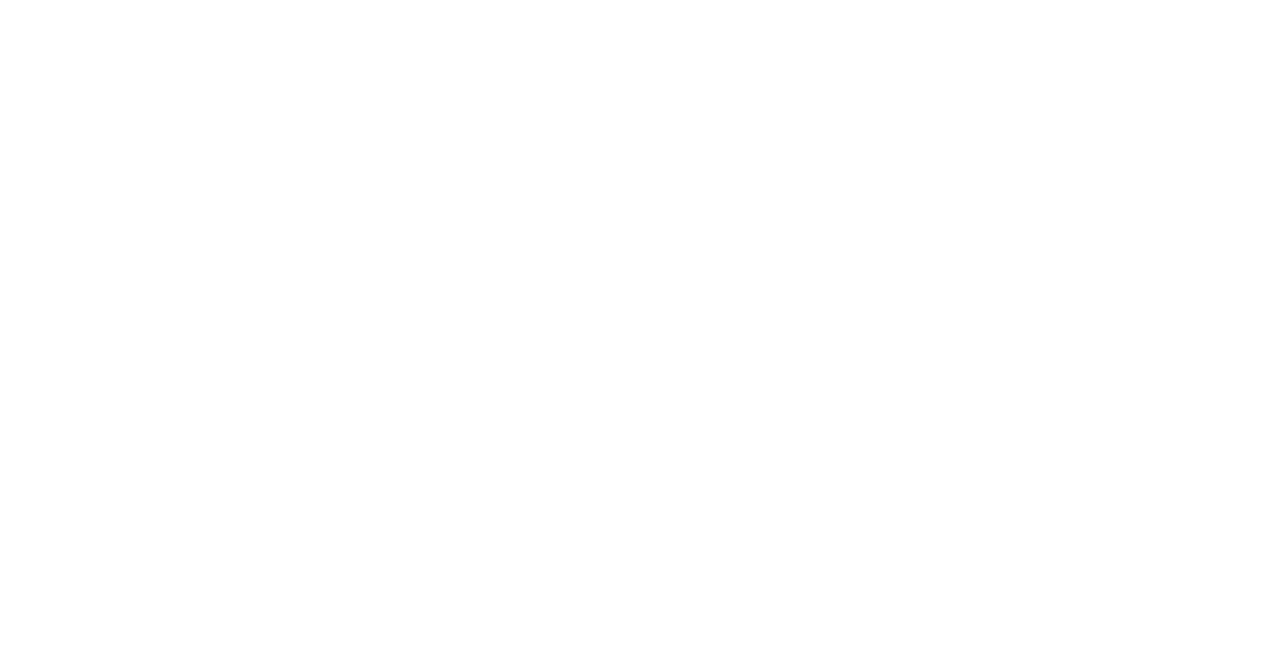
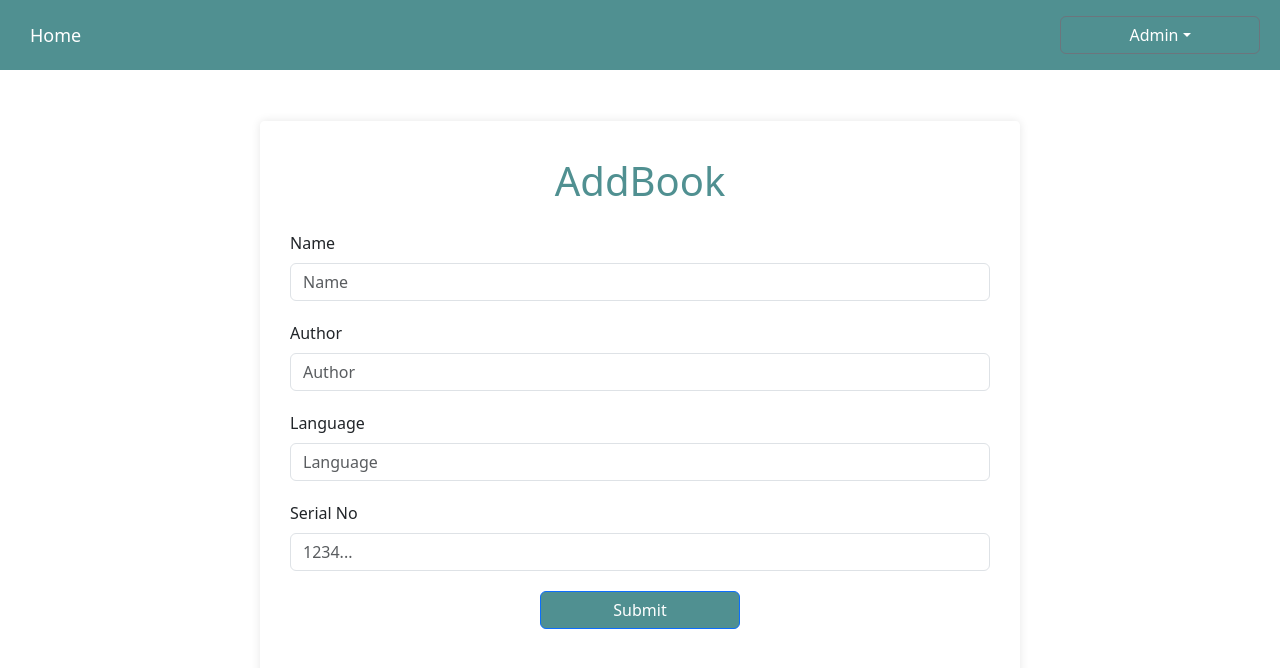
Before and after one commit to Iamfasna/Library, a React (Create React App) app in the folder library-app/: page /addBook in a window 1280 px wide. Before the commit this address had no page. Shown: the top 668 px of the page. Built offline with nearby package versions, Linux system fonts and the light colour scheme.

Commit message:
Add Book form

```diff
--- a/library-app/src/App.js
+++ b/library-app/src/App.js
@@ -1,8 +1,9 @@
 import 'bootstrap/dist/css/bootstrap.min.css';
 import './App.css';
 import Home from './screens/Home';
-import { BrowserRouter as Router,Route,Routes } from 'react-router-dom'
+import { BrowserRouter as Router, Route, Routes } from 'react-router-dom'
 import AdminHome from './screens/AdminHome';
+import AddBook from './screens/AddBook';
 
 function App() {
   return (
@@ -11,12 +12,12 @@ function App() {
       <Router>
         <Routes>
           <Route path="/" element={<Home />}></Route>
-          <Route path="/adminHome" element={<AdminHome/>}></Route>
-
+          <Route path="/adminHome" element={<AdminHome />}></Route>
+          <Route path="/addBook" element={<AddBook />}></Route>
         </Routes>
       </Router>
 
-    </div>
+    </div >
 
   );
 }
--- /dev/null
+++ b/library-app/src/screens/AddBook.js
@@ -0,0 +1,35 @@
+import React from 'react';
+import '../styles/AddBook.css'
+import Header from '../components/Header';
+
+function AddBook() {
+  return (
+    <div>
+      <Header />
+      <div className='addform'>
+        <div className='title'>AddBook</div>
+        <form>
+          <div className="mb-3">
+            <label htmlFor="formGroupExampleInput" className="form-label">Name</label>
+            <input type="text" style={{ width: '700px' }} className="form-control" id="formGroupExampleInput" placeholder="Name" />
+          </div>
+          <div className="mb-3">
+            <label htmlFor="formGroupExampleInput2" className="form-label">Author</label>
+            <input type="text" style={{ width: '700px' }} className="form-control" id="formGroupExampleInput2" placeholder="Author" />
+          </div>
+          <div className="mb-3">
+            <label htmlFor="formGroupExampleInput" className="form-label">Language</label>
+            <input type="text" style={{ width: '700px' }} className="form-control" id="formGroupExampleInput" placeholder="Language" />
+          </div>
+          <div className="mb-3">
+            <label htmlFor="formGroupExampleInput" className="form-label">Serial No</label>
+            <input type="text" style={{ width: '700px' }} className="form-control" id="formGroupExampleInput" placeholder="1234..." />
+          </div>
+          <button type="submit" className="btn btn-primary" > Submit</button>
+        </form>
+      </div>
+    </div >
+  );
+}
+
+export default AddBook;
--- /dev/null
+++ b/library-app/src/styles/AddBook.css
@@ -0,0 +1,29 @@
+.addform {
+  position: absolute;
+  top: 50%;
+  left: 50%;
+  transform: translate(-50%, -50%);
+  background-color: rgba(255, 255, 255, 0.8);
+  padding: 30px;
+  box-shadow: 0 0 10px rgba(0, 0, 0, 0.1);
+  border-radius: 5px;
+}
+
+.title {
+  text-align: center;
+  font-size: 40px;
+  color: #509091;
+}
+
+.mb-3 {
+  margin: 20px auto;
+  max-width: 700px;
+}
+
+.btn {
+  display: block;
+  margin: 20px auto;
+  width: 200px;
+  /* Adjust width as needed */
+  background-color: #509091;
+}
```
Also changed, not shown: library-app/src/screens/AddStudent.js (added, +36 -0 lines), library-app/src/styles/AddStudent.css (added).
